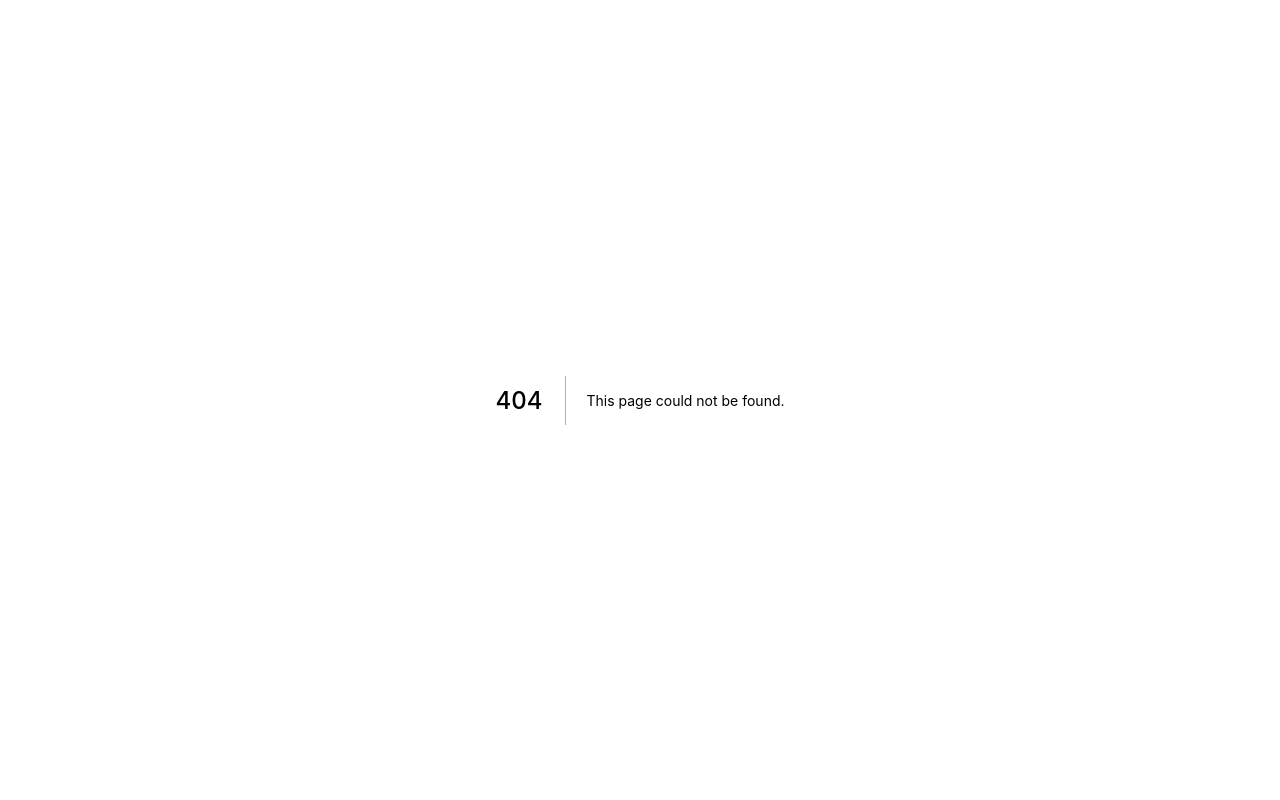
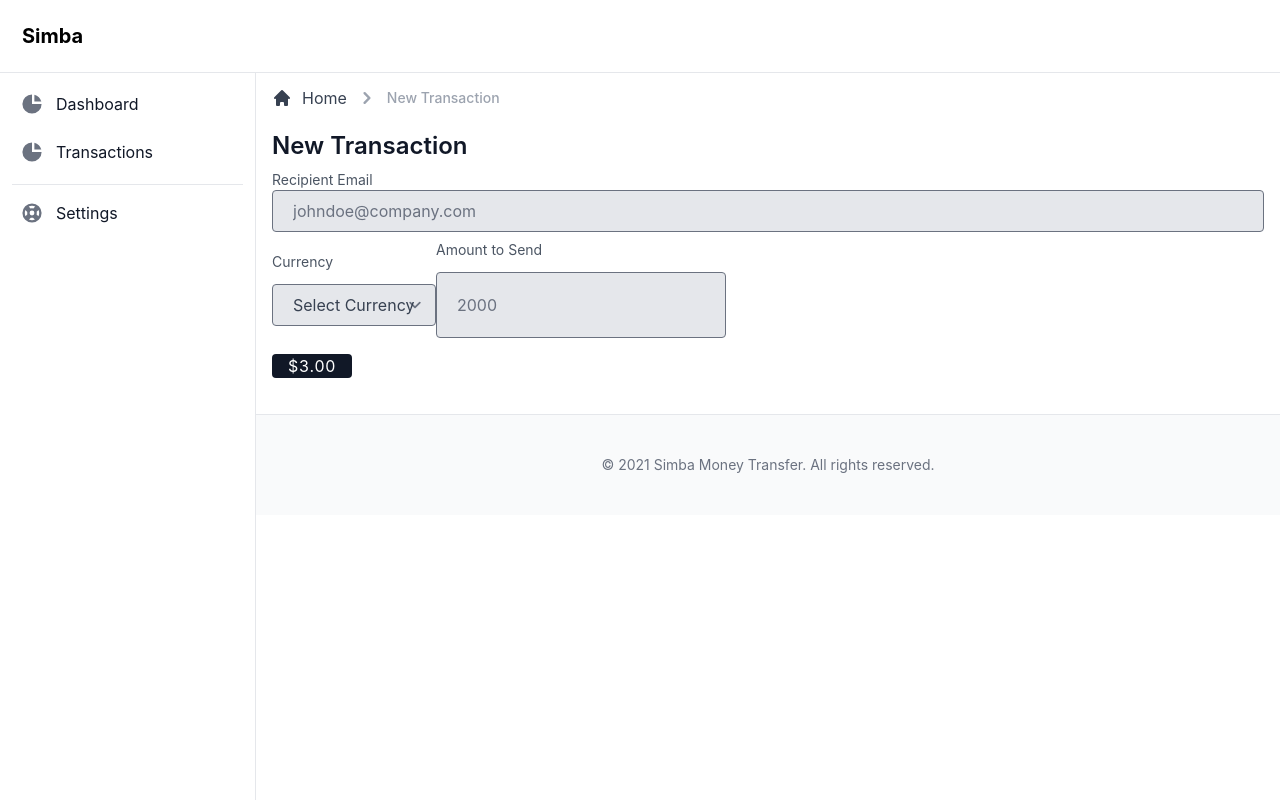
Before and after one commit to vgichira/simba-money-transfer, a Next.js app: page /transaction/new in a window 1280 px wide. Before the commit this address had no page. Built offline with nearby package versions, Linux system fonts and the light colour scheme.

Commit message:
added new transaction form

```diff
--- /dev/null
+++ b/src/pages/transaction/new.tsx
@@ -0,0 +1,59 @@
+import Layout from '@layouts/app-layout';
+
+const NewTransaction = () => {
+    return (
+        <Layout title="Dashboard">
+            <div className="p-4 bg-white block sm:flex items-center justify-between border-b border-gray-200 lg:mt-1.5">
+                <div className="mb-1 w-full">
+                    <div className="mb-4">
+                        <nav className="flex mb-5" aria-label="Breadcrumb">
+                            <ol className="inline-flex items-center space-x-1 md:space-x-2">
+                            <li className="inline-flex items-center">
+                                <a href="#" className="text-gray-700 hover:text-gray-900 inline-flex items-center">
+                                <svg className="w-5 h-5 mr-2.5" fill="currentColor" viewBox="0 0 20 20" xmlns="http://www.w3.org/2000/svg"><path d="M10.707 2.293a1 1 0 00-1.414 0l-7 7a1 1 0 001.414 1.414L4 10.414V17a1 1 0 001 1h2a1 1 0 001-1v-2a1 1 0 011-1h2a1 1 0 011 1v2a1 1 0 001 1h2a1 1 0 001-1v-6.586l.293.293a1 1 0 001.414-1.414l-7-7z"></path></svg>
+                                Home
+                                </a>
+                            </li>
+                            <li>
+                                <div className="flex items-center">
+                                <svg className="w-6 h-6 text-gray-400" fill="currentColor" viewBox="0 0 20 20" xmlns="http://www.w3.org/2000/svg"><path fillRule="evenodd" d="M7.293 14.707a1 1 0 010-1.414L10.586 10 7.293 6.707a1 1 0 011.414-1.414l4 4a1 1 0 010 1.414l-4 4a1 1 0 01-1.414 0z" clipRule="evenodd"></path></svg>
+                                <span className="text-gray-400 ml-1 md:ml-2 text-sm font-medium" aria-current="page">New Transaction</span>
+                                </div>
+                            </li>
+                            </ol>
+                        </nav>
+                        <h1 className="text-xl sm:text-2xl font-semibold text-gray-900">New Transaction</h1>
+
+                        <div className="leading-loose">
+                            <form className="m-4 pt-1 pr-20 bg-white rounded">
+                                <div className="mt-2">
+                                    <label className="block text-sm text-gray-600" htmlFor="cus_email">Recipient Email</label>
+                                    <input className="w-full px-5  py-4 text-gray-700 bg-gray-200 rounded"
+                                    id="cus_email" name="cus_email" type="text" required
+                                    placeholder="johndoe@company.com" aria-label="Email" />
+                                </div>
+                                <div className="pt-5 inline-block w-1/5 md:w-1/3 pr-1">
+                                    <label className="block text-sm text-gray-600 mb-3" htmlFor="cus_email">Currency</label>
+                                    <select className="w-full px-5  py-4 text-gray-700 bg-gray-200 rounded" >
+                                        <option value="">Select Currency</option>
+                                    </select>
+                                </div>
+                                <div className="mt-2 inline-block w-4/5 md:w-2/3 pr-1">
+                                    <label className="block text-sm text-gray-600 mb-3" htmlFor="cus_email">Amount to Send</label>
+                                    <input className="w-full px-5  py-4 text-gray-700 bg-gray-200 rounded"
+                                    id="cus_email" style={{height: '66px'}} name="cus_email" type="text" required
+                                    placeholder="2000" aria-label="Email" />
+                                </div>
+                                <div className="mt-4">
+                                    <button className="px-4 py-1 text-white font-light tracking-wider bg-gray-900 rounded" type="submit">$3.00</button>
+                                </div>
+                            </form>
+                        </div>
+                    </div>
+                </div>
+            </div>
+        </Layout>
+    )
+}
+
+export default NewTransaction;
```
Also changed, not shown: src/features/transactions/transactions.tsx (+15 -3 lines).
